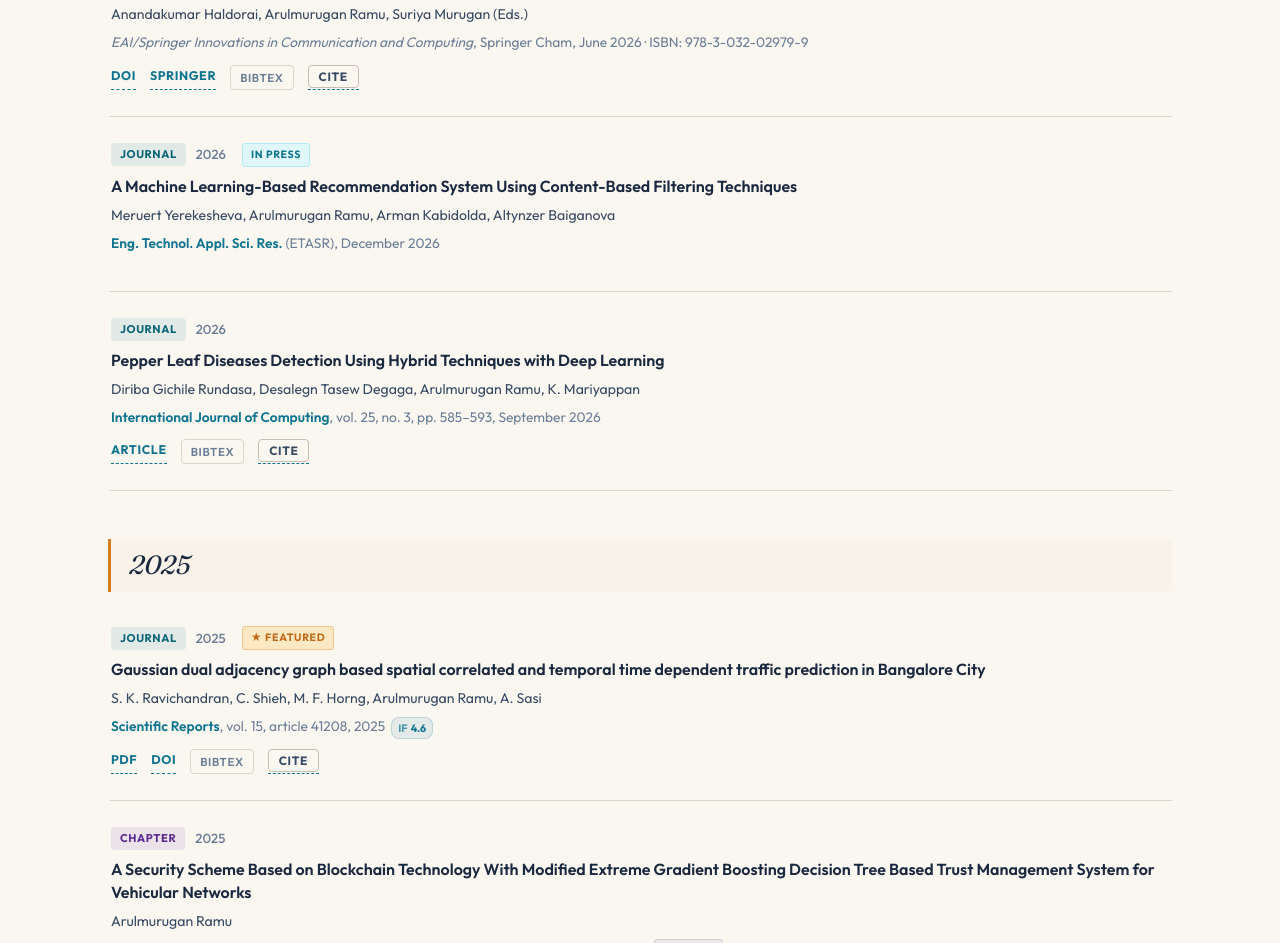
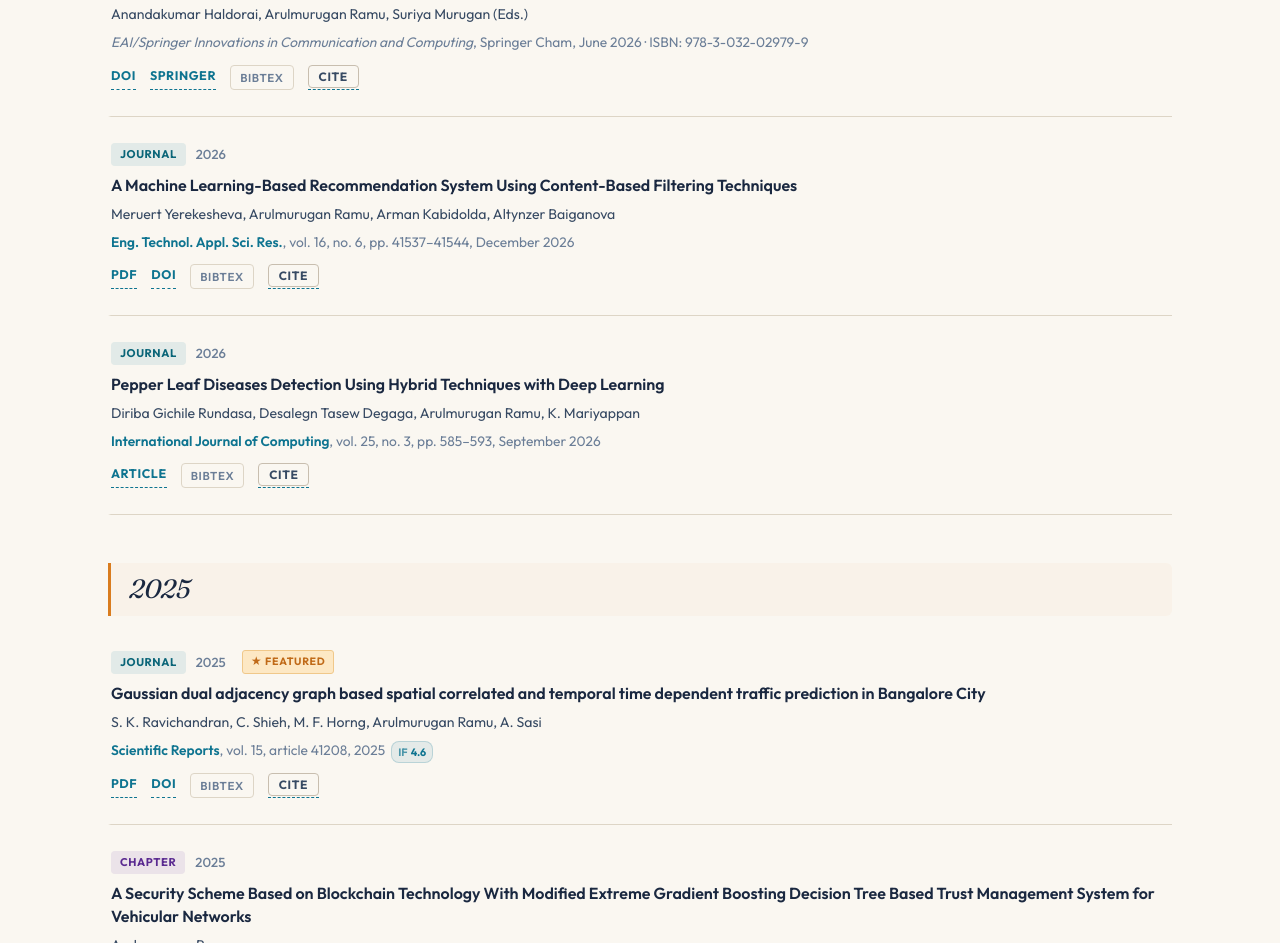
Before and after one commit to arulmr0/arulmr0.github.io, a plain HTML site: page index.html in a window 1280 px wide. Shown: the part 3512-4455 px from the top of the page. Drawn offline with Linux system fonts and the light colour scheme; no server answers; animation ran at ten frames a second.

Commit message:
feat: publish ETASR paper — vol.16 no.6 pp.41537-41544, DOI 10.48084/etasr.20950
Co-Authored-By: Claude Sonnet 4.6 <noreply@anthropic.com>

```diff
--- a/index.html
+++ b/index.html
@@ -323,11 +323,16 @@
           <div class="pub-meta">
             <span class="pub-badge journal">Journal</span>
             <span class="pub-year">2026</span>
-            <span style="display:inline-flex;align-items:center;font-size:.66rem;font-weight:700;text-transform:uppercase;letter-spacing:.7px;color:#0e7490;background:#e0f7fa;border:1px solid #b2ebf2;padding:2px 8px;border-radius:3px;margin-left:6px;">In Press</span>
-          </div>
-          <h3 class="pub-title">A Machine Learning-Based Recommendation System Using Content-Based Filtering Techniques</h3>
+          </div>
+          <h3 class="pub-title">
+            <a href="https://doi.org/10.48084/etasr.20950" target="_blank" rel="noopener">A Machine Learning-Based Recommendation System Using Content-Based Filtering Techniques</a>
+          </h3>
           <p class="pub-authors">Meruert Yerekesheva, Arulmurugan Ramu, Arman Kabidolda, Altynzer Baiganova</p>
-          <p class="pub-venue"><em>Eng. Technol. Appl. Sci. Res.</em> (ETASR), December 2026</p>
+          <p class="pub-venue"><em>Eng. Technol. Appl. Sci. Res.</em>, vol. 16, no. 6, pp. 41537–41544, December 2026</p>
+          <div class="pub-links">
+            <a href="https://etasr.com/index.php/ETASR/article/view/20950/7405" class="pub-link" target="_blank" rel="noopener">PDF</a>
+            <a href="https://doi.org/10.48084/etasr.20950" class="pub-link" target="_blank" rel="noopener">DOI</a>
+          </div>
         </article>
 
         <article class="pub-item" data-type="journal" data-year="2026">
```
